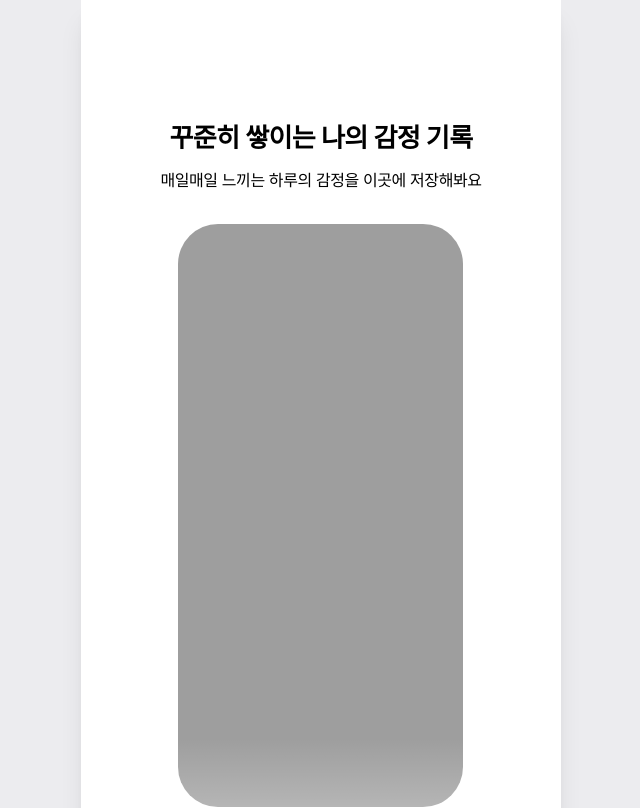
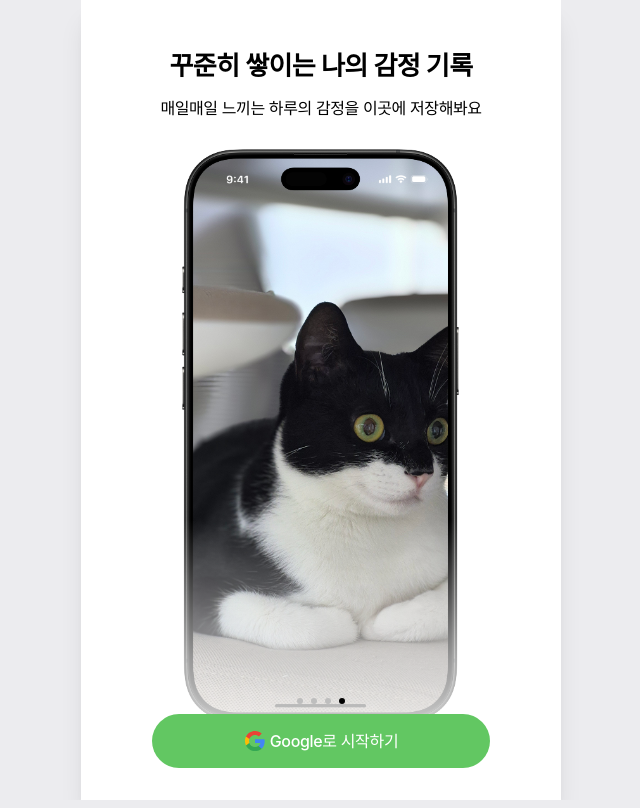
Before and after one commit to ArpaAP/soulbin, a Next.js app: page / in a window 1280 px wide. Shown: the top 808 px of the page, without its empty margins (319-959 px from the left). Built offline with nearby package versions, Linux system fonts and the light colour scheme.

Commit message:
feat: 목업 이미지 추가

```diff
--- a/src/app/api/auth/[...all]/route.ts
+++ b/src/app/api/auth/[...all]/route.ts
@@ -1,4 +1,4 @@
-import { auth } from "@/lib/auth";
-import { toNextJsHandler } from "better-auth/next-js";
+import { auth } from '@/lib/auth';
+import { toNextJsHandler } from 'better-auth/next-js';
 
 export const { GET, POST } = toNextJsHandler(auth.handler);
--- a/src/app/page.tsx
+++ b/src/app/page.tsx
@@ -1,13 +1,17 @@
 import { IconBox } from '@/components/ui/icon-box';
+
+import mockImg from '@/assets/mock.png';
+
+import Image from 'next/image';
 
 export default function OnBoard() {
   return (
-    <div className="relative flex min-h-screen w-full flex-col items-center justify-between overflow-hidden bg-white">
+    <div className="relative flex h-screen w-full flex-col items-center overflow-hidden bg-white py-12">
       {/* Main Content */}
-      <div className="gap-g8 px-g8 flex flex-1 flex-col items-center justify-center pt-[120px] pb-[170px]">
+      <div className="gap-g6 px-g8 flex flex-1 flex-col items-center justify-center pb-[200px]">
         {/* Text Section */}
         <div className="gap-g3 flex flex-col items-center text-center">
-          <h1 className="text-h3 leading-[2.25rem] font-semibold tracking-[-0.0406rem] text-black">
+          <h1 className="text-h3 leading-9 font-semibold tracking-[-0.0406rem] text-black">
             꾸준히 쌓이는 나의 감정 기록
           </h1>
           <p className="text-b1 leading-[1.5rem] font-normal tracking-[-0.025rem] text-black">
@@ -16,29 +20,26 @@ export default function OnBoard() {
         </div>
 
         {/* Phone Mockup Image */}
-        <div className="relative w-full max-w-[285px]">
-          <div className="aspect-[450/920] w-full overflow-hidden rounded-[40px]">
+        <div className="relative flex w-full max-w-[285px] flex-1 items-center justify-center">
+          <div className="aspect-450/920 max-h-full w-full overflow-hidden rounded-[40px]">
             {/* TODO: Replace with actual image */}
-            <img
-              src="http://localhost:3845/assets/0b9da5b53dabdc2cdbd6611ebc8ce6b19037bae0.png"
-              alt="감정 기록 앱 미리보기"
-              className="size-full object-cover"
-            />
+            <Image src={mockImg} alt="감정 기록 앱 미리보기" className="size-full object-cover" />
           </div>
         </div>
       </div>
 
       {/* Bottom Gradient Overlay */}
-      <div className="pointer-events-none absolute bottom-0 left-0 h-[340px] w-full bg-gradient-to-b from-transparent via-white/60 to-white" />
+      <div className="pointer-events-none absolute bottom-0 left-0 h-[280px] w-full bg-linear-to-b from-transparent via-white/60 to-white" />
 
-      {/* Bottom Button Section */}
-      <div className="px-g8 pb-g8 relative z-10 flex w-full max-w-[402px] flex-col items-center gap-[10px]">
+      {/* Bottom Button Section - Fixed at bottom */}
+      <div className="absolute right-0 bottom-0 left-0 z-10 flex w-full flex-col items-center">
+        <div className="px-g8 pb-g8 flex w-full max-w-[402px] flex-col items-center gap-2.5">
           {/* Page Indicator Dots */}
           <div className="flex items-center gap-[8px]">
-          <div className="size-[6px] shrink-0 rounded-full bg-[#bebebe]" />
-          <div className="size-[6px] shrink-0 rounded-full bg-[#bebebe]" />
-          <div className="size-[6px] shrink-0 rounded-full bg-[#bebebe]" />
-          <div className="size-[6px] shrink-0 rounded-full bg-black" />
+            <div className="size-1.5 shrink-0 rounded-full bg-[#bebebe]" />
+            <div className="size-1.5 shrink-0 rounded-full bg-[#bebebe]" />
+            <div className="size-1.5 shrink-0 rounded-full bg-[#bebebe]" />
+            <div className="size-1.5 shrink-0 rounded-full bg-black" />
           </div>
 
           {/* Google Sign In Button */}
@@ -54,5 +55,6 @@ export default function OnBoard() {
           </button>
         </div>
       </div>
+    </div>
   );
 }
--- a/src/lib/auth-client.ts
+++ b/src/lib/auth-client.ts
@@ -1,4 +1,4 @@
-import { createAuthClient } from "better-auth/react";
+import { createAuthClient } from 'better-auth/react';
 
 export const authClient = createAuthClient();
 
```
Also changed, not shown: src/lib/auth.ts (+5 -4 lines), src/assets/mock.png (added), 1 other file (tests, documents, lock files or other folders). Lines whose indentation alone changed are shown as unchanged.
